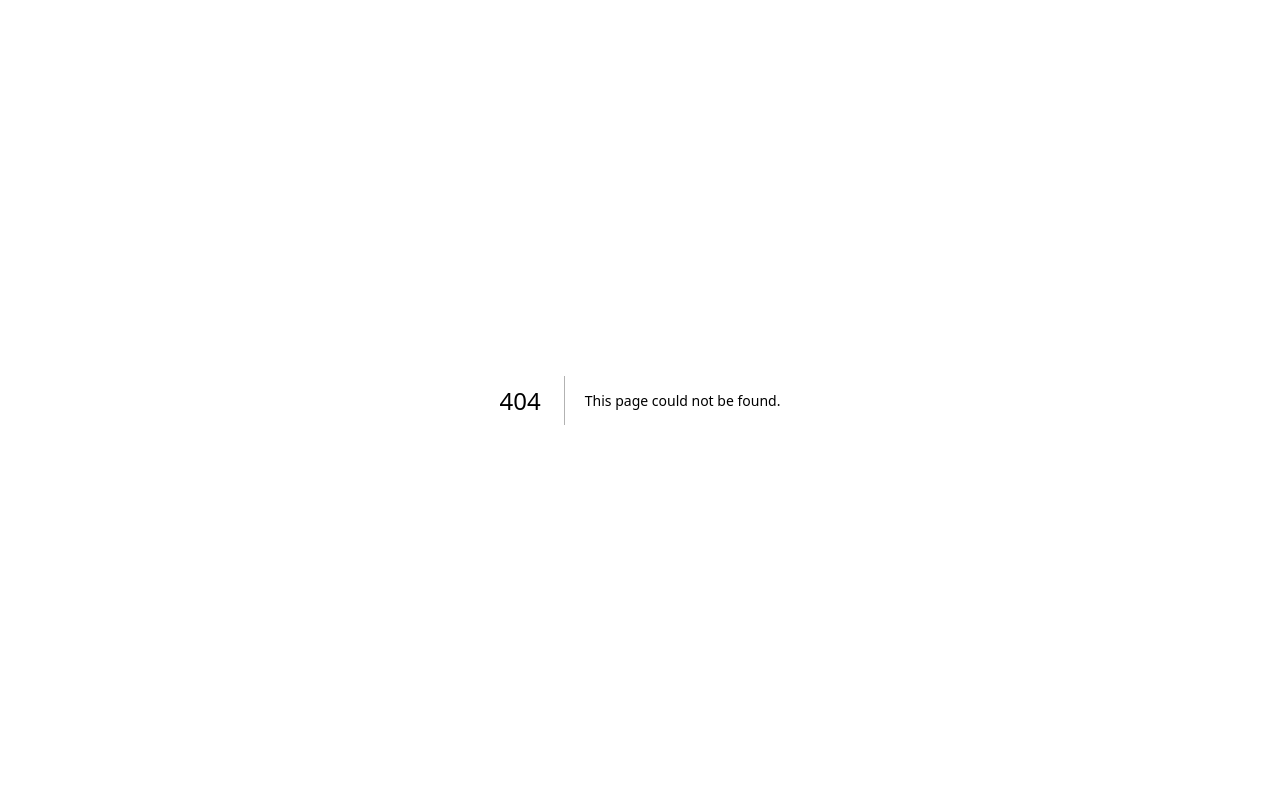
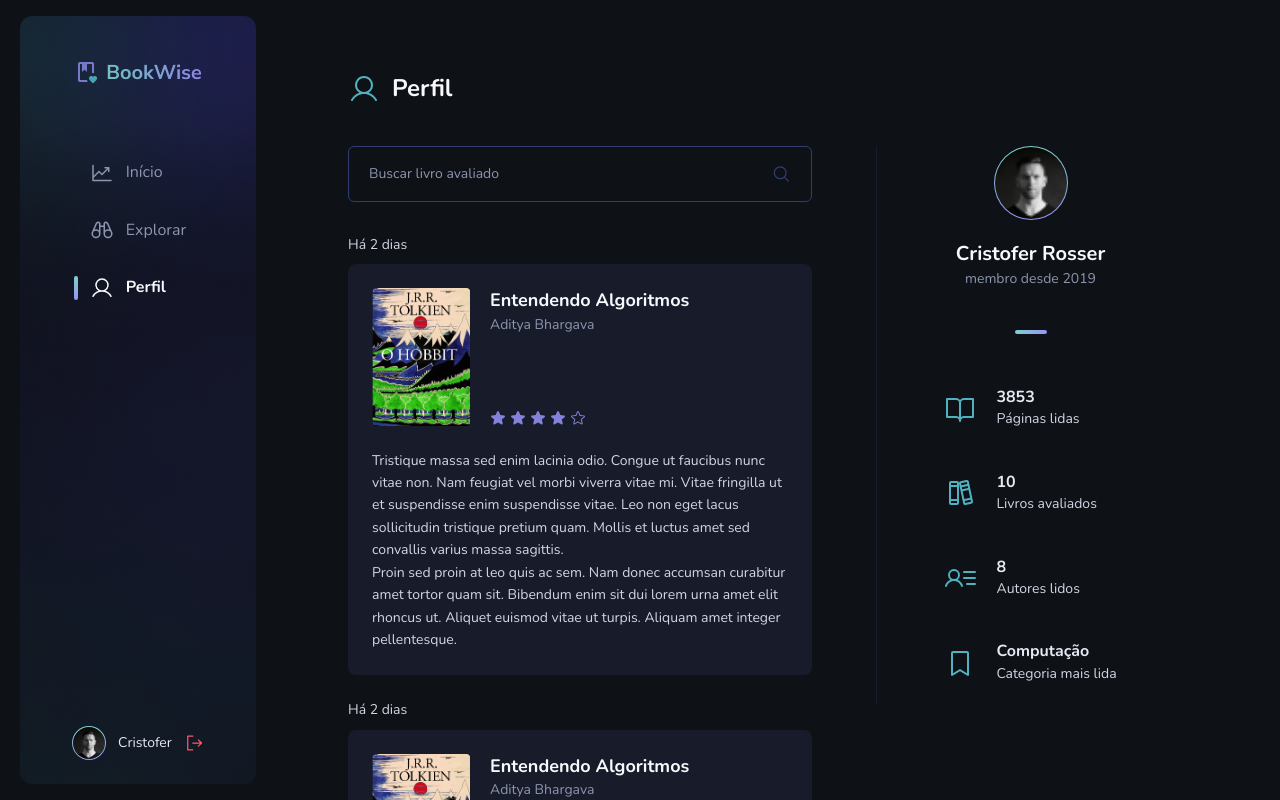
Before and after one commit to mateussantanasilva/BookWise, a Next.js app: page /panel/profile in a window 1280 px wide. Before the commit this address had no page. Shown: the top 800 px of the page. Built offline with nearby package versions, Linux system fonts and the light colour scheme.

Commit message:
🚧💄feat: Página de perfil do painel

```diff
--- /dev/null
+++ b/src/app/panel/profile/components/PrivateReviewPost.tsx
@@ -0,0 +1,52 @@
+import Image from 'next/image'
+import { RatingStars } from '@/components/RatingStars'
+
+import BookExampleImage from 'public/images/books/o-hobbit.png'
+
+export function PrivateReviewPost() {
+  return (
+    <article>
+      <span className="mb-2 block text-sm leading-base text-gray-300">
+        Há 2 dias
+      </span>
+
+      <div className="rounded-lg bg-gray-700 p-6">
+        <div className="mb-6 flex gap-5">
+          <Image
+            src={BookExampleImage}
+            alt="Capa do livro O Hobbit"
+            width={98}
+          />
+
+          <div className="flex flex-col justify-between">
+            <div>
+              <strong className="block text-lg leading-short text-gray-100">
+                Entendendo Algoritmos
+              </strong>
+
+              <span className="mb-5 block text-sm leading-base text-gray-400">
+                Aditya Bhargava
+              </span>
+            </div>
+
+            <RatingStars rating={4} />
+          </div>
+        </div>
+
+        <p className="text-sm leading-base text-gray-300">
+          Tristique massa sed enim lacinia odio. Congue ut faucibus nunc vitae
+          non. Nam feugiat vel morbi viverra vitae mi. Vitae fringilla ut et
+          suspendisse enim suspendisse vitae. Leo non eget lacus sollicitudin
+          tristique pretium quam. Mollis et luctus amet sed convallis varius
+          massa sagittis.
+        </p>
+        <p className="text-sm leading-base text-gray-300">
+          Proin sed proin at leo quis ac sem. Nam donec accumsan curabitur amet
+          tortor quam sit. Bibendum enim sit dui lorem urna amet elit rhoncus
+          ut. Aliquet euismod vitae ut turpis. Aliquam amet integer
+          pellentesque.
+        </p>
+      </div>
+    </article>
+  )
+}
--- /dev/null
+++ b/src/app/panel/profile/components/ProfileSidebar.tsx
@@ -0,0 +1,43 @@
+import { Avatar } from '@/components/Avatar'
+import { StatusItem } from './StatusItem'
+import {
+  BookOpen,
+  BookmarkSimple,
+  Books,
+  UserList,
+} from '@phosphor-icons/react'
+
+import AvatarExampleImage from 'public/images/avatar-example.png'
+
+export function ProfileSidebar() {
+  return (
+    <aside className="mr-24 flex h-fit flex-col items-center border-l border-gray-700">
+      <header className="mb-2 flex flex-col items-center">
+        <Avatar src={AvatarExampleImage} alt="Foto de perfil" size={72} />
+
+        <strong className="mt-5 text-xl leading-short text-gray-100">
+          Cristofer Rosser
+        </strong>
+        <span className="text-sm leading-base text-gray-400">
+          membro desde 2019
+        </span>
+      </header>
+
+      <div className="my-8 block h-1 w-8 rounded-full bg-gradient-horizontal"></div>
+
+      <ul className="my-5 space-y-10">
+        <StatusItem icon={BookOpen} title={'3853'} content="Páginas lidas" />
+
+        <StatusItem icon={Books} title={'10'} content="Livros avaliados" />
+
+        <StatusItem icon={UserList} title={'8'} content="Autores lidos" />
+
+        <StatusItem
+          icon={BookmarkSimple}
+          title={'Computação'}
+          content="Categoria mais lida"
+        />
+      </ul>
+    </aside>
+  )
+}
--- /dev/null
+++ b/src/app/panel/profile/components/SearchFilter.tsx
@@ -0,0 +1,14 @@
+import { MagnifyingGlass } from '@phosphor-icons/react'
+
+export function SearchFilter() {
+  return (
+    <form className="mb-8 flex items-center gap-2 rounded-md border border-gray-500 bg-gray-800 px-5 py-4 text-gray-500 transition-colors focus-within:border-green-200 focus-within:text-green-200">
+      <input
+        type="text"
+        placeholder="Buscar livro avaliado"
+        className="w-full bg-transparent text-sm leading-base text-gray-200 placeholder-gray-400 outline-none"
+      />
+      <MagnifyingGlass size="1.25rem" className="h-5 w-5" />
+    </form>
+  )
+}
--- /dev/null
+++ b/src/app/panel/profile/components/StatusItem.tsx
@@ -0,0 +1,20 @@
+import { ElementType } from 'react'
+
+interface StatusItemProps {
+  icon: ElementType
+  title: string
+  content: string
+}
+
+export function StatusItem({ icon: Icon, title, content }: StatusItemProps) {
+  return (
+    <li className="flex items-center gap-5">
+      <Icon size="2rem" className="text-green-100" />
+
+      <div className="flex flex-col">
+        <strong className="leading-short text-gray-200">{title}</strong>
+        <span className="text-sm leading-base text-gray-300">{content}</span>
+      </div>
+    </li>
+  )
+}
--- /dev/null
+++ b/src/app/panel/profile/page.tsx
@@ -0,0 +1,32 @@
+'use client'
+
+import { PrivateReviewPost } from './components/PrivateReviewPost'
+import { ProfileSidebar } from './components/ProfileSidebar'
+import { SearchFilter } from './components/SearchFilter'
+import { User } from '@phosphor-icons/react'
+
+export default function Profile() {
+  return (
+    <>
+      <header className="mb-10 flex items-center gap-3 pt-[4.5rem]">
+        <User size="2rem" className="text-green-100" />
+        <h1 className="text-2xl font-bold leading-short text-gray-100">
+          Perfil
+        </h1>
+      </header>
+
+      <div className="grid-cols-profile mb-4 grid gap-16">
+        <div>
+          <SearchFilter />
+
+          <section className="space-y-6">
+            <PrivateReviewPost />
+            <PrivateReviewPost />
+          </section>
+        </div>
+
+        <ProfileSidebar />
+      </div>
+    </>
+  )
+}
```
